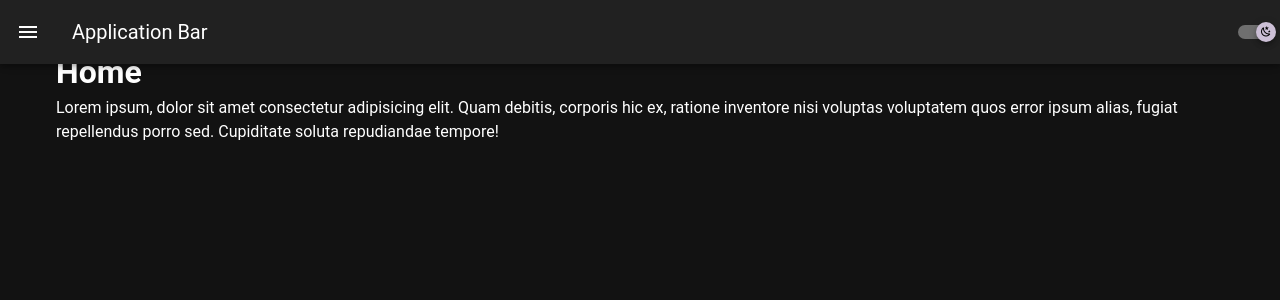
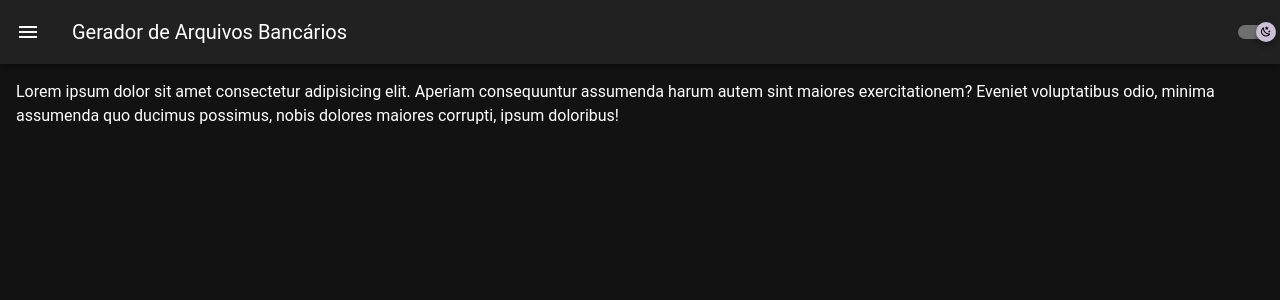
Before and after one commit to ratto/arquivo-bancario-generator, a Vue app: page / in a window 1280 px wide. Shown: the top 300 px of the page. Built offline with nearby package versions, Linux system fonts and the light colour scheme.

Commit message:
Styling and enhancing functionalities

```diff
--- a/src/App.vue
+++ b/src/App.vue
@@ -3,20 +3,13 @@ import { RouterView } from 'vue-router';
 import { VApp, VContainer } from 'vuetify/components';
 import Topbar from './components/Topbar.vue';
 import NavigationMenu from './components/NavigationMenu.vue';
-import { ref } from 'vue';
-
-const open = ref(false);
-
-function openDrawer(): void {
-  open.value = !open.value;
-}
 </script>
 
 <template>
   <VApp>
-    <Topbar @openDrawer="openDrawer" />
-    <NavigationMenu :open="open" />
-    <VContainer>
+    <Topbar />
+    <NavigationMenu />
+    <VContainer fluid>
       <RouterView />
     </VContainer>
   </VApp>
--- a/src/components/Topbar.vue
+++ b/src/components/Topbar.vue
@@ -1,37 +1,35 @@
 <script setup lang="ts">
 import { ref } from 'vue';
 import { useTheme } from 'vuetify';
-import { VContainer, VAppBar, VAppBarNavIcon } from 'vuetify/components';
+import { VAppBar, VAppBarNavIcon } from 'vuetify/components';
 import { useConfigStore } from '../utils/Store';
 
-const darkTheme = ref(true);
+const darkmode = ref(true);
 const theme = useTheme();
 const store = useConfigStore();
 
-function toggleTheme() {
-  theme.global.name.value = darkTheme.value ? 'light' : 'dark';
-  darkTheme.value = !darkTheme.value;
+function toggleTheme(e: boolean) {
+  theme.global.name.value = e ? 'dark' : 'light';
+  darkmode.value = e;
 }
 </script>
 
 <template>
-  <VContainer>
   <VAppBar>
     <template v-slot:prepend>
       <VAppBarNavIcon @click="store.toggleDrawer" />
     </template>
 
-      <VAppBarTitle>Application Bar</VAppBarTitle>
+    <VAppBarTitle>Gerador de Arquivos Bancários</VAppBarTitle>
 
     <template v-slot:append>
       <VSwitch
-          :model-value="darkTheme"
+        :model-value="darkmode"
         true-icon="mdi-weather-night"
         false-icon="mdi-white-balance-sunny"
+        @update:model-value="(e) => toggleTheme(e!)"
         :hide-details="true"
-          @update:model-value="toggleTheme()"
       />
     </template>
   </VAppBar>
-  </VContainer>
 </template>
--- a/src/style.scss
+++ b/src/style.scss
@@ -2,3 +2,7 @@ html,
 body {
   overflow: auto;
 }
+
+header {
+  position: sticky !important;
+}
--- a/src/views/HomeView.vue
+++ b/src/views/HomeView.vue
@@ -2,10 +2,11 @@
 
 <template>
   <div id="home-view">
-    <h1>Home</h1>
+    <h1 class="d-sr-only">Página Inicial</h1>
     <p>
-      Lorem ipsum, dolor sit amet consectetur adipisicing elit. Quam debitis, corporis hic ex, ratione inventore nisi
-      voluptas voluptatem quos error ipsum alias, fugiat repellendus porro sed. Cupiditate soluta repudiandae tempore!
+      Lorem ipsum dolor sit amet consectetur adipisicing elit. Aperiam consequuntur assumenda harum autem sint maiores
+      exercitationem? Eveniet voluptatibus odio, minima assumenda quo ducimus possimus, nobis dolores maiores corrupti,
+      ipsum doloribus!
     </p>
   </div>
 </template>
```
Lines whose indentation alone changed are shown as unchanged.
